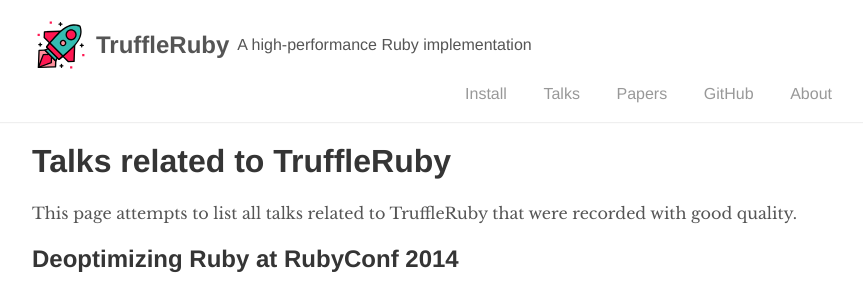
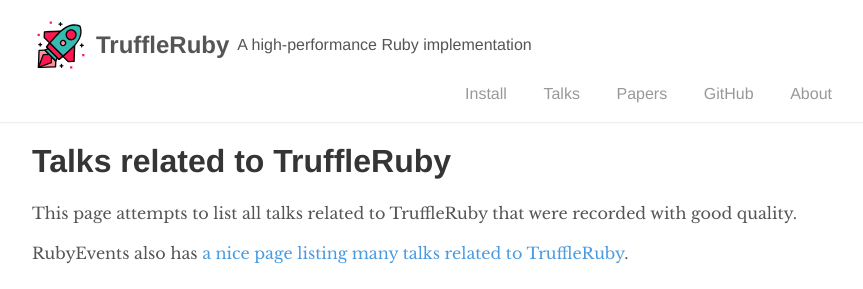
Before and after one commit to truffleruby/truffleruby.github.io, a Jekyll site: the page built from talks.md, in a window 1280 px wide and 900 px high, cut to the strip 0-289 px from the top of the window. Shown: the whole strip, without its empty margins (208-1071 px from the left). Built offline with Jekyll 4.4.1, drawn with Linux system fonts in a browser that asks for light colours.

Commit message:
Add link to RubyEvents page

```diff
--- a/talks.md
+++ b/talks.md
@@ -6,6 +6,8 @@
 # Talks related to TruffleRuby
 
 This page attempts to list all talks related to TruffleRuby that were recorded with good quality.
+
+RubyEvents also has [a nice page listing many talks related to TruffleRuby](https://www.rubyevents.org/topics/truffleruby).
 
 ## Deoptimizing Ruby at RubyConf 2014
 
```
